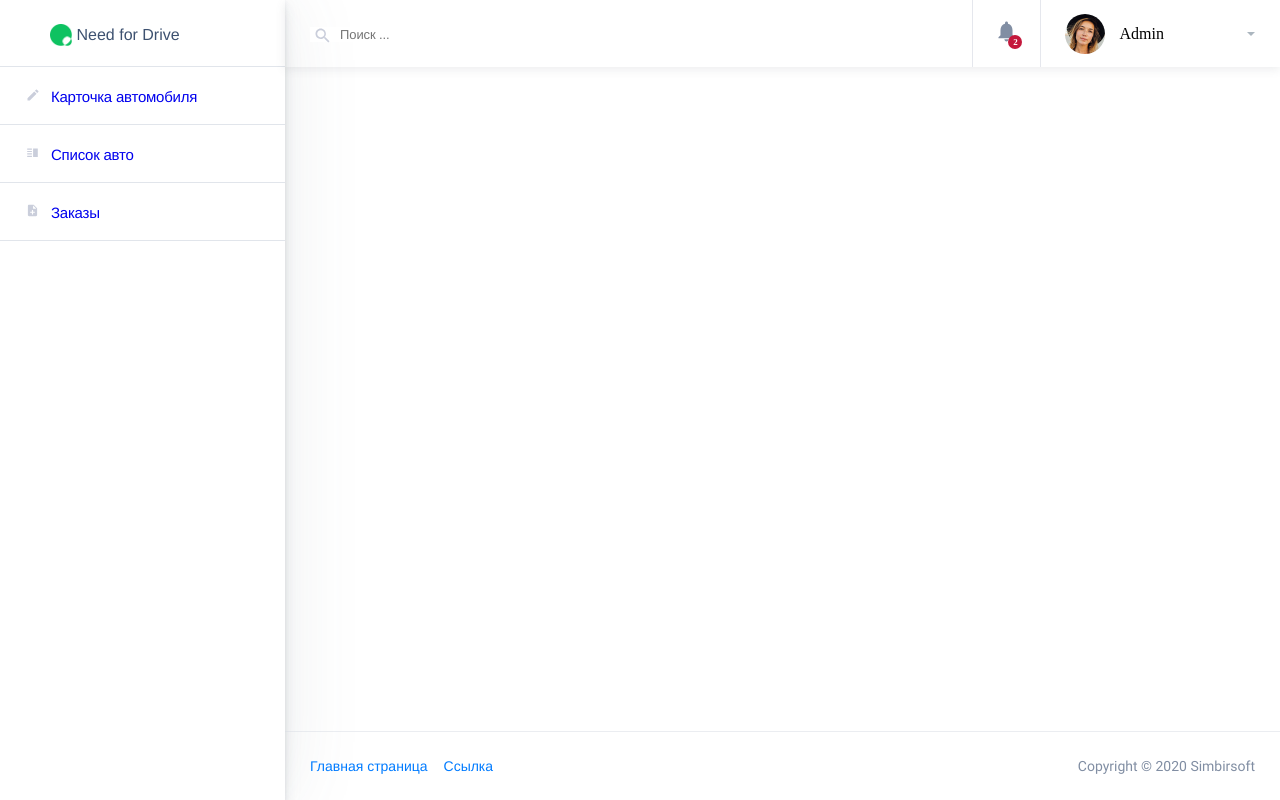
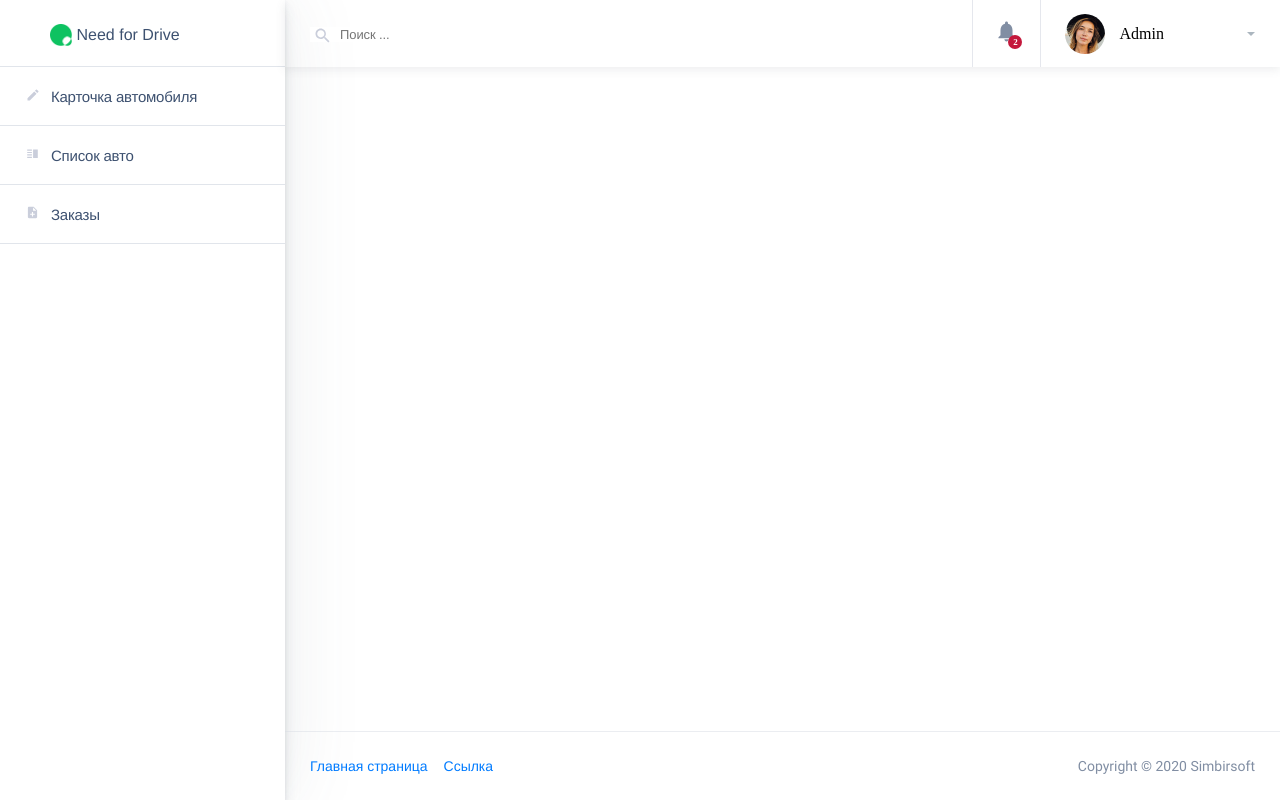
Before and after one commit to anthony-post/nfd-admin_vue3, a Vue app: page /admin-panel in a window 1280 px wide. Built offline with nearby package versions, Linux system fonts and the light colour scheme; sample sign-in values are in the browser's storage.

Commit message:
V-08 updated
added navigation styles for sidebar

```diff
--- a/src/components/TheSidebar.vue
+++ b/src/components/TheSidebar.vue
@@ -5,10 +5,23 @@
       <p class="logo-text logo-text_sidebar">Need for Drive</p>
     </div>
     <ul class="sidebar__list">
-      <li v-for="item in menuList" :key="item.id" class="sidebar__item">
+      <li
+        v-for="item in menuList"
+        :key="item.id"
+        :class="{ sidebar__item_active: isActiveTab === item.id }"
+        class="sidebar__item"
+        @click="closeMobileSideBar(item)"
+      >
         <router-link :to="item.path" class="item__link">
-          <v-icon :icon-id="item.id" width="15" height="15"></v-icon>
-          <span class="item__title">{{ item.name }}</span>
+          <div>
+            <v-icon :icon-id="item.id" width="15" height="15"></v-icon>
+            <span
+              :class="{ item__title_active: isActiveTab === item.id }"
+              class="item__title"
+            >
+              {{ item.name }}
+            </span>
+          </div>
         </router-link>
       </li>
     </ul>
@@ -16,6 +29,7 @@
 </template>
 
 <script>
+import { ref } from "vue";
 import VIcon from "../components/VIcon.vue";
 
 export default {
@@ -23,7 +37,7 @@ export default {
   components: {
     VIcon,
   },
-  setup() {
+  setup(_, context) {
     const menuList = [
       {
         id: "icon-autocard",
@@ -34,8 +48,17 @@ export default {
       { id: "icon-orderslist", name: "Заказы", path: "/admin-panel/orders" },
     ];
 
+    const isActiveTab = ref(null);
+
+    const closeMobileSideBar = (item) => {
+      isActiveTab.value = item.id;
+      context.emit("close-mobile-sidebar");
+    };
+
     return {
       menuList,
+      isActiveTab,
+      closeMobileSideBar,
     };
   },
 };
@@ -80,6 +103,35 @@ export default {
 }
 
 .sidebar__item {
+  background: $color-white;
+  box-shadow: inset 0px -1px 0px #e1e5eb;
+
+  &:hover {
+    background: $color-bg-hover;
+    box-shadow: inset 0px -1px 0px #e1e5eb, inset 4px 0px 0px #007bff;
+  }
+  &:active {
+    background: $color-bg-hover;
+    box-shadow: inset 0px -1px 0px #e1e5eb, inset 4px 0px 0px #007bff;
+  }
+}
+
+.sidebar__item_active {
+  background: $color-bg-hover;
+  box-shadow: inset 0px -1px 0px #e1e5eb, inset 4px 0px 0px #007bff;
+}
+
+.sidebar__item:hover .icon {
+  fill: $color-blue;
+}
+
+.item__link {
+  text-decoration: none;
+  display: block;
+  padding: 20px 25px;
+}
+
+.item__title {
   font-family: $ff;
   font-style: normal;
   font-weight: 400;
@@ -87,39 +139,10 @@ export default {
   line-height: 17px;
   letter-spacing: -0.234375px;
   color: $color-text;
-  background: $color-white;
-  box-shadow: inset 0px -1px 0px #e1e5eb;
-  padding: 20px 25px;
-
-  &:hover {
-    color: $color-blue;
-    background: $color-bg-hover;
-    box-shadow: inset 0px -1px 0px #e1e5eb, inset 4px 0px 0px #007bff;
-  }
-  &:active {
-    color: $color-blue;
-    background: $color-bg-hover;
-    box-shadow: inset 0px -1px 0px #e1e5eb, inset 4px 0px 0px #007bff;
-  }
+  padding: 0 0 0 11px;
 }
 
-.sidebar__item:hover .icon {
-  fill: $color-blue;
-}
-
-.sidebar__item:active .icon {
-  fill: $color-blue;
-}
-
-.item__link {
-  text-decoration: none;
-
-  &:active {
-    color: $color-blue;
-  }
-}
-
-.item__title {
-  padding: 0 0 0 11px;
+.item__title_active {
+  color: $color-blue;
 }
 </style>
--- a/src/components/VMobileMenu.vue
+++ b/src/components/VMobileMenu.vue
@@ -9,7 +9,7 @@
           <v-icon icon-id="icon-x" width="32" height="32" @click="toggleNav" />
         </div>
         <div class="menu-wrp">
-          <the-sidebar></the-sidebar>
+          <the-sidebar @close-mobile-sidebar="toggleNav"></the-sidebar>
         </div>
       </div>
     </transition>
--- a/src/router/index.js
+++ b/src/router/index.js
@@ -1,5 +1,5 @@
 import { createRouter, createWebHistory } from "vue-router";
-import Login from "../views/Login.vue";
+import Login from "../views/login.vue";
 import ListOrders from "../views/ListOrders.vue";
 import ListCars from "../views/ListCars.vue";
 import CardCar from "../views/CardCar.vue";
--- a/src/views/ListOrders.vue
+++ b/src/views/ListOrders.vue
@@ -200,7 +200,7 @@ export default {
   @media #{$media} and (min-width: $mobile-min) and (max-width: $mobile-max) {
     flex-wrap: wrap;
     justify-content: center;
-    padding: 15px 15px 5px 15px;;
+    padding: 15px 15px 5px 15px;
   }
 }
 
```
Also changed, not shown: 2 other files (tests, documents, lock files or other folders).
